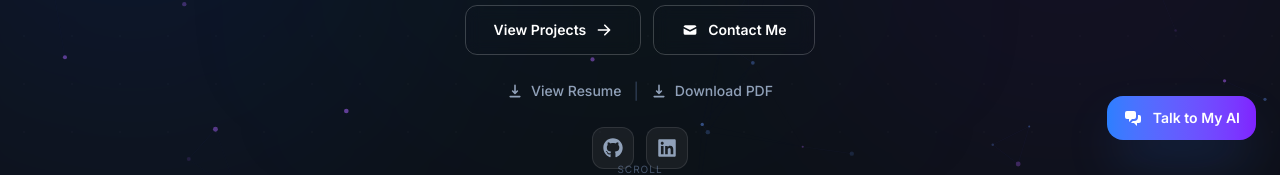
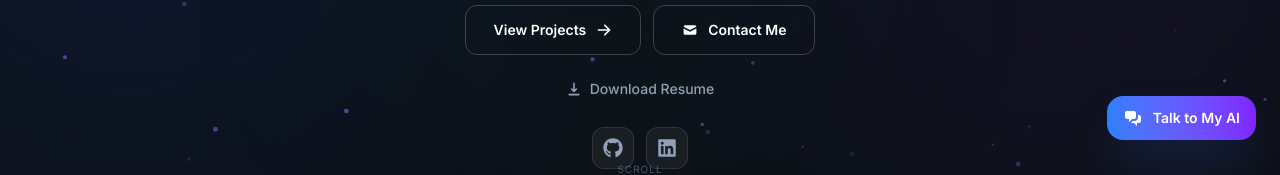
Before and after one commit to Jibomf59/My-portfolio, a React (Vite) app: page / in a window 1280 px wide. Shown: the part 564-739 px from the top of the page. Built offline with nearby package versions, Linux system fonts and the light colour scheme.

Commit message:
Remove deleted PDF, keep tiiny.site CV link

```diff
--- a/src/components/Hero.tsx
+++ b/src/components/Hero.tsx
@@ -116,7 +116,7 @@ export default function Hero() {
           </motion.div>
 
           {/* Resume download */}
-          <motion.div variants={item} className="flex items-center gap-3">
+          <motion.div variants={item}>
             <a
               href="https://jibrilcv.tiiny.site"
               target="_blank"
@@ -124,16 +124,7 @@ export default function Hero() {
               className="inline-flex items-center gap-2 text-slate-400 hover:text-blue-400 text-sm font-medium transition-colors group"
             >
               <HiDownload size={16} className="group-hover:animate-bounce" />
-              View Resume
-            </a>
-            <span className="text-slate-700">|</span>
-            <a
-              href="/Jibril_Mohammed_CV.pdf"
-              download="Jibril_Mohammed_CV.pdf"
-              className="inline-flex items-center gap-2 text-slate-400 hover:text-blue-400 text-sm font-medium transition-colors group"
-            >
-              <HiDownload size={16} className="group-hover:animate-bounce" />
-              Download PDF
+              Download Resume
             </a>
           </motion.div>
 
```
Also changed, not shown: public/Jibril_Mohammed_CV.html (added).
